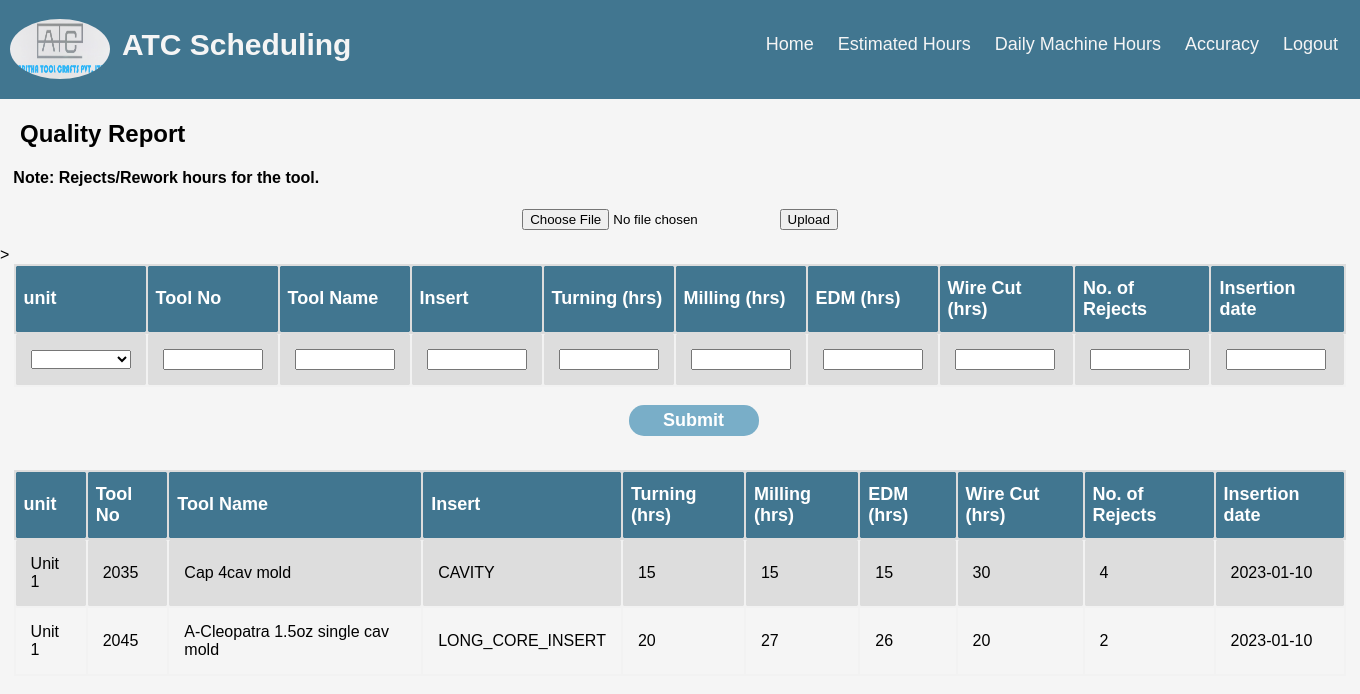
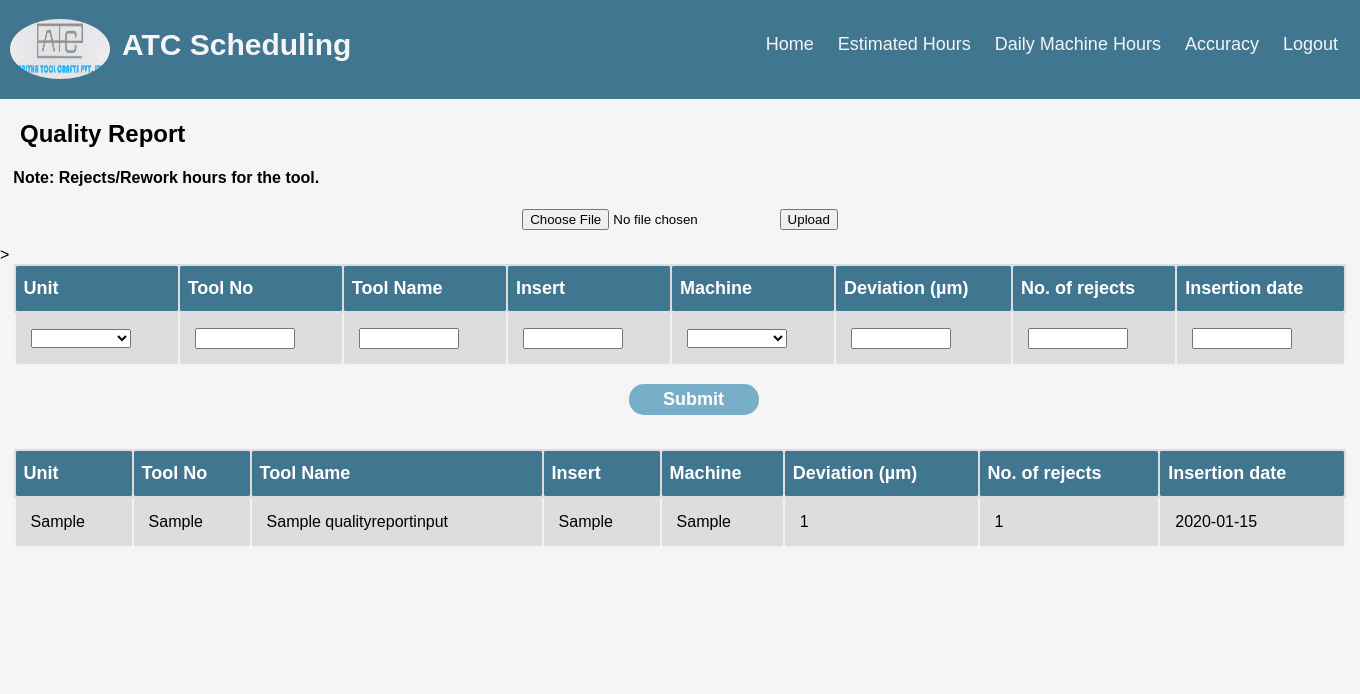
Before and after one commit to adityareddy93/ATC_Schedule, a Django app: page /accuracy/ in a window 1360 px wide. Shown: the top 694 px of the page. Run offline with Django 3.2, Linux system fonts and the light colour scheme; a user stored in the database is signed in; data comes from the database, SQL or seed files in the repository; tables that the repository leaves empty hold one stand-in row (values such as "Sample post").

Commit message:
quality report fix

```diff
--- a/ATCSchedule/schedule/forms.py
+++ b/ATCSchedule/schedule/forms.py
@@ -51,10 +51,12 @@
     tool_no = forms.IntegerField(widget=forms.NumberInput(attrs={'style': 'width:100px'}))
     tool_name = forms.CharField(widget=forms.TextInput(attrs={'style': 'width:100px'}))
     insert = forms.CharField(widget=forms.TextInput(attrs={'style': 'width:100px'}))
-    turning = forms.IntegerField(widget=forms.NumberInput(attrs={'style': 'width:100px'}))
-    milling = forms.IntegerField(widget=forms.NumberInput(attrs={'style': 'width:100px'}))
-    edm = forms.IntegerField(widget=forms.NumberInput(attrs={'style': 'width:100px'}))
-    wire_cut = forms.IntegerField(widget=forms.NumberInput(attrs={'style': 'width:100px'}))
+    machine = forms.ChoiceField(choices = machine_name_choice,widget=forms.Select(attrs={'style': 'width:100px','id':'machine'}))
+    # turning = forms.IntegerField(widget=forms.NumberInput(attrs={'style': 'width:100px'}))
+    # milling = forms.IntegerField(widget=forms.NumberInput(attrs={'style': 'width:100px'}))
+    # edm = forms.IntegerField(widget=forms.NumberInput(attrs={'style': 'width:100px'}))
+    # wire_cut = forms.IntegerField(widget=forms.NumberInput(attrs={'style': 'width:100px'}))
+    deviation = forms.IntegerField(widget=forms.NumberInput(attrs={'style': 'width:100px'}))
     num_of_rejects = forms.IntegerField(widget=forms.NumberInput(attrs={'style': 'width:100px'}))
     insertion_date = forms.DateField(widget=forms.DateInput(attrs={'style': 'width:100px'}))
     class Meta:
--- a/ATCSchedule/schedule/models.py
+++ b/ATCSchedule/schedule/models.py
@@ -46,10 +46,12 @@
     tool_no = models.CharField('Tool Number',max_length = 200,blank=True)
     tool_name = models.CharField('Tool Name',max_length = 200,blank=True)
     insert = models.CharField('Insert',max_length = 200,blank=True)
-    turning = models.CharField('Turning', max_length = 200,blank=True)
-    milling = models.CharField('Milling', max_length = 200,blank=True)
-    edm = models.CharField('EDM', max_length = 200,blank=True)
-    wire_cut = models.CharField('Wire Cut', max_length = 200,blank=True)
+    machine = models.CharField('Machine', max_length = 200,blank=True)
+    # turning = models.CharField('Turning', max_length = 200,blank=True)
+    # milling = models.CharField('Milling', max_length = 200,blank=True)
+    # edm = models.CharField('EDM', max_length = 200,blank=True)
+    # wire_cut = models.CharField('Wire Cut', max_length = 200,blank=True)
+    deviation = models.IntegerField('Deviation',blank=True,null=True)
     num_of_rejects = models.IntegerField('Number of Rejects',blank=True,null=True)
     insertion_date = models.DateField('Insertion Date',blank=True,null=True)
 
--- a/ATCSchedule/schedule/views.py
+++ b/ATCSchedule/schedule/views.py
@@ -74,15 +74,15 @@
                 tool_no = i[1],
                 tool_name= i[2],
                 insert= i[3],
-                turning= i[4],
-                milling= i[5],
-                edm= i[6],
-                wire_cut= i[7],
-                num_of_rejects= i[8],
-                insertion_date= i[9],
+                machine= i[4],
+                # turning= i[4],
+                # milling= i[5],
+                # edm= i[6],
+                # wire_cut= i[7],
+                deviation= i[5],
+                num_of_rejects= i[6],
+                insertion_date= i[7],
             )
-
-
 
 # Create your views here.
 @cache_control(no_cache=True, must_revalidate=True, no_store=True)
@@ -153,7 +153,7 @@
                 min_ids = [obj['minid'] for obj in min_id]
                 DailyMachineHoursInput.objects.exclude(id__in=min_ids).delete()
             if (html == 'accuracy_input.html'):
-                min_id = QualityReportInput.objects.values('unit', 'tool_no','tool_name','insert').annotate(minid=Min('id'))
+                min_id = QualityReportInput.objects.values('unit', 'tool_no','tool_name','insert', 'machine').annotate(minid=Min('id'))
                 min_ids = [obj['minid'] for obj in min_id]
                 QualityReportInput.objects.exclude(id__in=min_ids).delete()
             min_ids = [obj['minid'] for obj in min_id]
@@ -206,16 +206,47 @@
     df = pd.DataFrame(list(QualityReportInput.objects.all().values()))
     return input_page_req_func(request, accuracyInputForm, '/accuracy?submit=True', df, 'accuracy_input.html')
 
+# Helper function to filter the data with from and to date selection with respective to the output page
+def filter_with_dates(html, start_dt, end_dt, df, *args):
+    if args:
+        if len(args) == 1:
+            df1 = args[0]
+        elif len(args) == 2:
+            df1 = args[0]
+            df2 = args[1]
+    if (html == 'test_block.html'):
+        output = total_load_on_systems_output(df)
+        output = output[(output['actual_start_date']>=start_dt) & (output['actual_start_date']<=end_dt)]
+    # if (html == 'usage_efficiency_report_output.html'):
+    #     output = usage_efficiency_report(df, df1)
+    #     # Searching on latest date which is machine completion date
+    #     output = output[(output['max_daily_date']>=start_dt) & (output['max_daily_date']<=end_dt)]
+    # if (html == 'daily_report.html'):
+    #     output = daily_report_output(df, df1)
+    #     print(output)
+    #     output = output[(output['actual_machine_start_date']>=start_dt) & (output['actual_machine_start_date']<=end_dt)]
+    return output
 # Output functions
 def output_req_func(request, df, html, *args):
+    # Extracting values from *args
+    if args:
+        if len(args) == 1:
+            df1 = args[0]
+        elif len(args) == 2:
+            df1 = args[0]
+            df2 = args[1]
     if request.method =='POST':
         cursor = connection.cursor()
         start_dt = request.POST.get('start')
         print(start_dt)
         end_dt = request.POST.get('end')
         # df = pd.DataFrame(list(TotalLoadOnSystemsInput.objects.all().values()))
-        output = total_load_on_systems_output(df)
-        output = output[(output['actual_start_date']>=start_dt) & (output['actual_start_date']<=end_dt)]
+        if args:
+            output = filter_with_dates(html, start_dt, end_dt, df, df1)
+        else:
+            output = filter_with_dates(html, start_dt, end_dt, df)
+        # output = total_load_on_systems_output(df)
+        # output = output[(output['actual_start_date']>=start_dt) & (output['actual_start_date']<=end_dt)]
         def convert_timestamp(item_date_object):
             if isinstance(item_date_object, (datetime.date, datetime.datetime)):
                 return item_date_object.strftime("%Y-%m-%d")
@@ -229,13 +260,6 @@
     else:
          # search = TotalLoadOnSystemsInput.objects.all().values()
         # df = pd.DataFrame(list(TotalLoadOnSystemsInput.objects.all().values()))
-        # Extracting values from *args
-        if args:
-            if len(args) == 1:
-                df1 = args[0]
-            elif len(args) == 2:
-                df1 = args[0]
-                df2 = args[1]
 
         # df1 = pd.DataFrame(list(DailyMachineHoursInput.objects.all().values()))
 
--- a/ATCSchedule/templates/accuracy_input.html
+++ b/ATCSchedule/templates/accuracy_input.html
@@ -96,15 +96,13 @@
             <table id="customers">
         {% csrf_token %}
             <tr>
-            <th>unit</th>
+            <th>Unit</th>
             <th>Tool No</th>
             <th>Tool Name</th>
             <th>Insert</th>
-            <th>Turning (hrs)</th>
-            <th>Milling (hrs)</th>
-            <th>EDM (hrs)</th>
-            <th>Wire Cut (hrs)</th>
-            <th>No. of Rejects</th>
+            <th>Machine</th>
+            <th>Deviation (µm)</th>
+            <th>No. of rejects</th>
             <th>Insertion date</th>
           </tr>
             <tr>
@@ -112,10 +110,8 @@
                 <td>{{form.tool_no}}</td>
                 <td>{{form.tool_name}}</td>
                 <td>{{form.insert}}</td>
-                <td>{{form.turning}}</td>
-                <td>{{form.milling}}</td>
-                <td>{{form.edm}}</td>
-                <td>{{form.wire_cut}}</td>
+                <td>{{form.machine}}</td>
+                <td>{{form.deviation}}</td>
                 <td>{{form.num_of_rejects}}</td>
                 <td>{{form.insertion_date}}</td>
             </tr>
@@ -130,15 +126,13 @@
     <table id="customers">
 
       <tr>
-        <th>unit</th>
+        <th>Unit</th>
         <th>Tool No</th>
         <th>Tool Name</th>
         <th>Insert</th>
-        <th>Turning (hrs)</th>
-        <th>Milling (hrs)</th>
-        <th>EDM (hrs)</th>
-        <th>Wire Cut (hrs)</th>
-        <th>No. of Rejects</th>
+        <th>Machine</th>
+        <th>Deviation (µm)</th>
+        <th>No. of rejects</th>
         <th>Insertion date</th>
       </tr>
         {% for i in d %}
@@ -147,10 +141,8 @@
             <td class='sub'>{{i.tool_no}}</td>
             <td class='sub'>{{i.tool_name}}</td>
             <td class='sub'>{{i.insert}}</td>
-            <td class='sub'>{{i.turning}}</td>
-            <td class='sub'>{{i.milling}}</td>
-            <td class='sub'>{{i.edm}}</td>
-            <td class='sub'>{{i.wire_cut}}</td>
+            <td class='sub'>{{i.machine}}</td>
+            <td class='sub'>{{i.deviation}}</td>
             <td class='sub'>{{i.num_of_rejects}}</td>
             <td class='sub'>{{i.insertion_date}}</td>
         </tr>
```
Also changed, not shown: ATCSchedule/schedule/module_files/helper_functions.py (+25 -8 lines), ATCSchedule/templates/daily_report.html (+11 -1 lines), ATCSchedule/templates/usage_efficiency_report_output.html (+16 -3 lines), ATCSchedule/db.sqlite3, ATCSchedule/schedule/migrations/0019_auto_20230124_2214.py (added), 1 other file.
